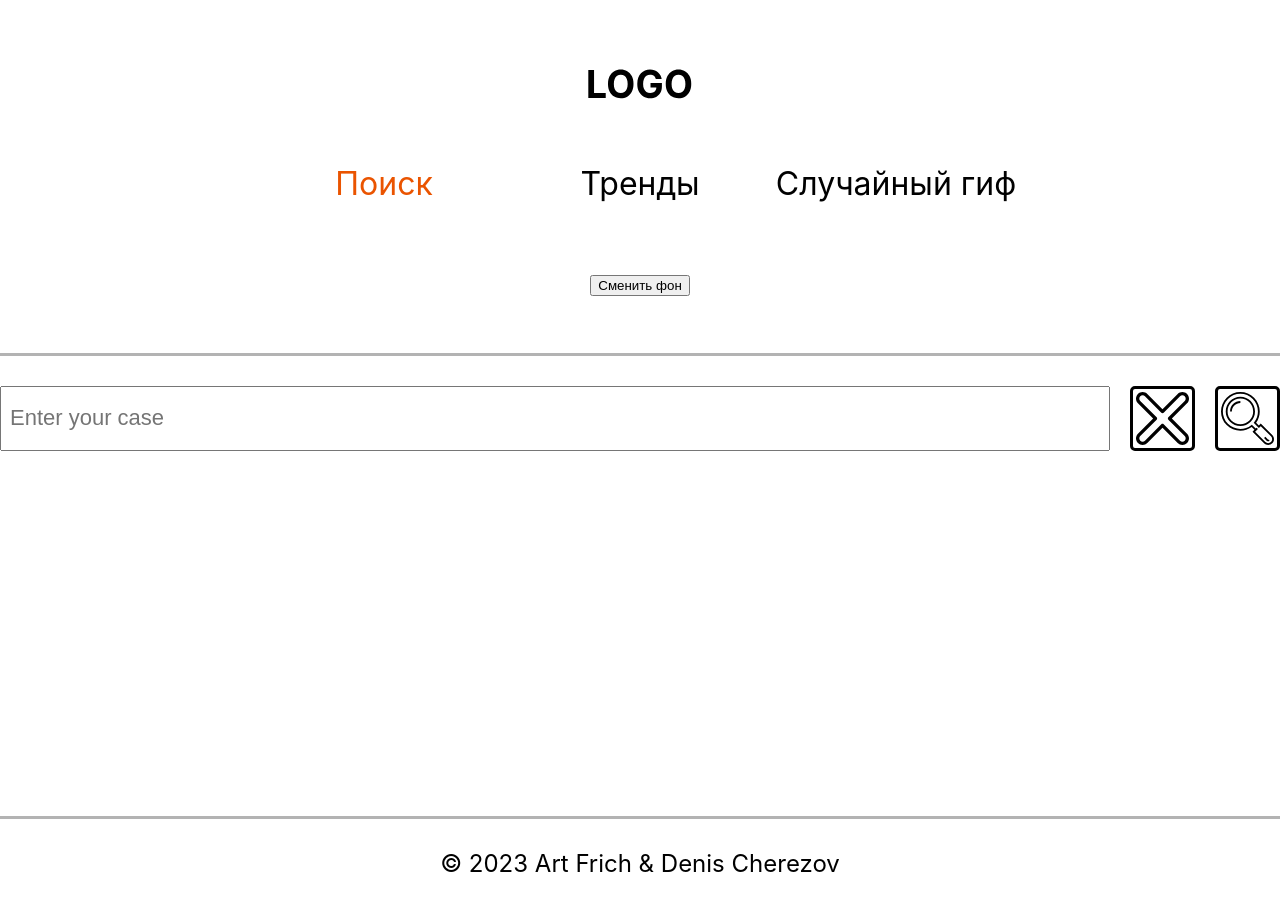
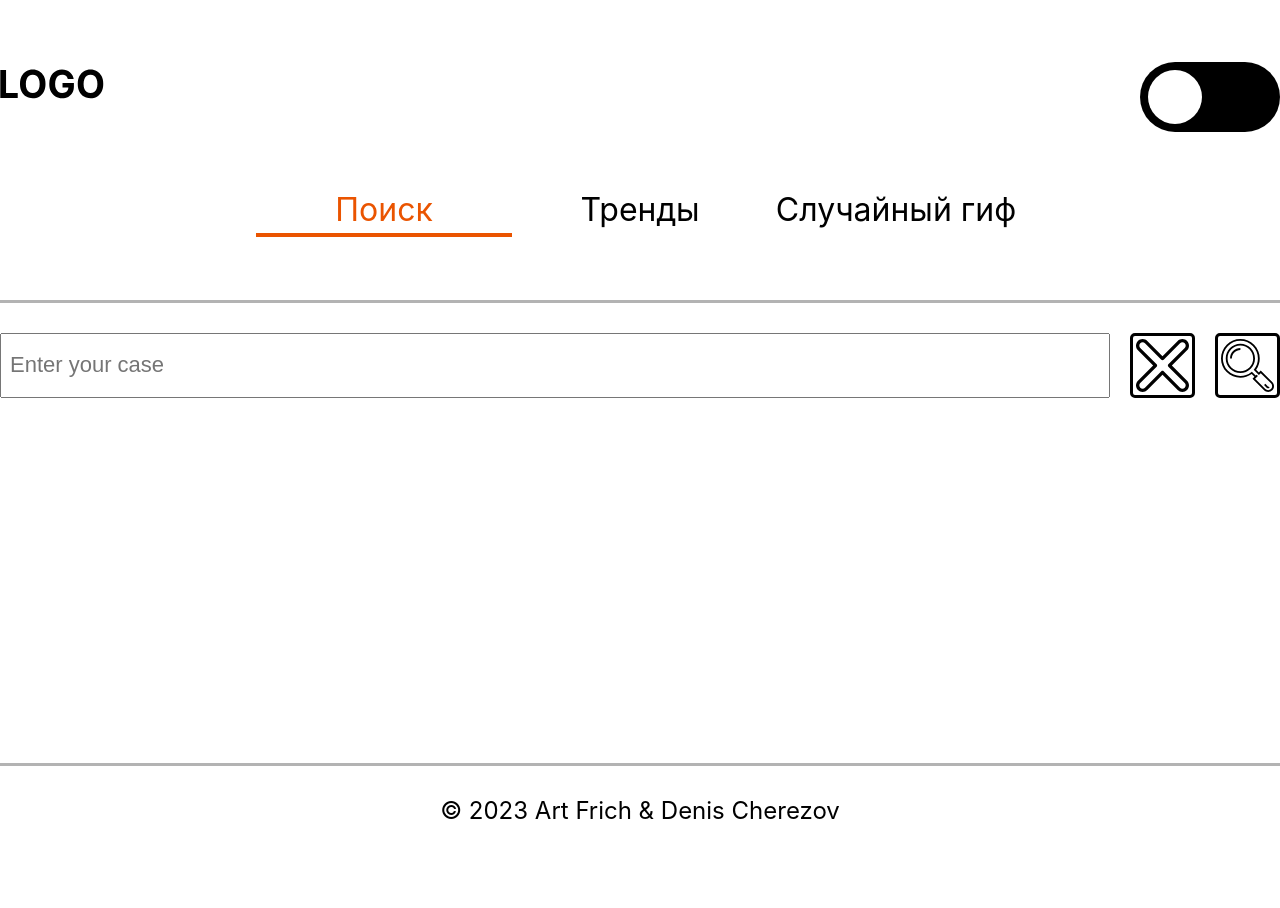
Before and after one commit to Art-Frich/Gifs-from-Giphy, a React (Create React App) app: page /search in a window 1280 px wide. After the commit the page ends 855 px from the top, so only its background shows below. Built offline with nearby package versions, Linux system fonts and the light colour scheme.

Commit message:
feat: dark-mode

```diff
--- a/src/components/Header.css
+++ b/src/components/Header.css
@@ -1,13 +1,4 @@
-:root {
-  --link-color:#000;
-  --link-hover-color:#ea5400
-}
-
-body.dark-mode {
-  --link-color:white
-}
-
-.header {
+.header{
   display: flex;
   flex-direction: column;
   align-items: center;
@@ -18,14 +9,22 @@ padding: 62px 0 57px;
   border-bottom: solid 3px rgba(128, 128, 128, 0.6);
 }
 
-.header__logo {
+.header__first-line{
+  width: 100%;
+
+  display: flex;
+  flex-direction: row;
+  justify-content: space-between;
+}
+
+.header__logo{
   display: block;
   width: 104px;
   height: 44px;
   object-fit: contain;
 }
 
-.header__links {
+.header__links{
   margin: 0;
   padding: 0;
 
@@ -38,49 +37,35 @@ justify-content: space-between;
   list-style: none;
 }
 
-.header__link {
-  display:block;
-  max-width:calc(1280px /3);
-  width:20vw;
+.header__link{
+  display: block;
+  max-width: calc(1280px / 3);
+  width: 20vw;
 
-  text-align:center;
+  text-align: center;
 
-  font-size:2em;
-  font-style:normal;
-  font-weight:400;
-  line-height:normal;
+  font-size: 2em;
+  font-style: normal;
+  font-weight: 400;
+  line-height: normal;
 
-  color:var(--link-color);
-  text-decoration:none;
+  color: var(--link-color);
+  text-decoration: none;
 
-  transition:opacity .2s linear, color .2s linear, font-size .1s linear
+  transition: opacity .2s linear, color .2s linear, font-size .1s linear;
 }
 
-.header__link_active {
-  color:#ea5400
+.header__link_active{
+  color: #EA5400;
+  border-bottom: #EA5400 4px solid;
+  padding-bottom: 4px;
 }
 
-.header__link:hover {
-  opacity:.9
+.header__link:hover{
+  opacity: 0.9;
+  color: #EA5400;
 }
 
-.header__link:focus {
-  outline:none
+.header__link:active{
+  font-size: 2.15em;
 }
-
-body {
-  transition:background-color .3s ease-in-out, color .3s ease-in-out
-}
-
-body.dark-mode {
-  background-color:black
-}
-
-body.dark-mode .header__link_active{
-  color:#ea5400
-}
-
-.header__link:hover {
-  color:#ea5400;
-  border-bottom:#ea5400 solid 4px
-}
--- a/src/components/Header.js
+++ b/src/components/Header.js
@@ -1,59 +1,46 @@
-import { useState } from 'react';
-import './Header.css';
-import logo from '../images/logo.svg';
-import { NavLink } from 'react-router-dom';
+import { NavLink } from "react-router-dom";
+import logo from "../images/logo.svg";
+import ThemeToggleElement from "./ThemeToggleElement";
+import "./Header.css";
 
 export default function Header() {
-    const [isDark, setIsDark] = useState(false);
+  const body = document.querySelector('.body');
 
-    const handleButtonClick = () => {
-        if (isDark) {
-            document.body.classList.remove('dark-mode');
-            setIsDark(false);
-        } else {
-            document.body.classList.add('dark-mode');
-            setIsDark(true);
-        }
+  const toggleThemeApp = () => {
+    body.classList.toggle("dark-mode");
   };
 
   return (
     <header className="header">
+      <div className="header__first-line">
         <img className="header__logo" src={logo} alt="logo" />
-            <nav>
+        <ThemeToggleElement onClick={ toggleThemeApp } />
+      </div>
+      <nav className="header__second-line">
         <ul className="header__links">
           <li>
-                        <NavLink
-                            to="/search"
-                            className={({ isActive }) =>
+            <NavLink to="/search" className={({ isActive }) =>
               isActive ? "header__link header__link_active" : "header__link"
-                            }
-                        >
+            }>
               Поиск
             </NavLink>
           </li>
           <li>
-                        <NavLink
-                            to="/trends"
-                            className={({ isActive }) =>
+            <NavLink to="/trends" className={({ isActive }) =>
               isActive ? "header__link header__link_active" : "header__link"
-                            }
-                        >
+            }>
               Тренды
             </NavLink>
           </li>
           <li>
-                        <NavLink
-                            to="/random-gif"
-                            className={({ isActive }) =>
+            <NavLink to="/random-gif" className={({ isActive }) =>
               isActive ? "header__link header__link_active" : "header__link"
-                            }
-                        >
+            }>
               Случайный гиф
             </NavLink>
           </li>
         </ul>
       </nav>
-            <button onClick={handleButtonClick}>Сменить фон</button>
     </header>
   );
 }
--- /dev/null
+++ b/src/components/ThemeToggleElement.css
@@ -0,0 +1,54 @@
+
+.checkbox {
+  --width: 140px;
+  --height: 70px;
+  --offset: 8px;
+  --first-color: #000;
+  --second-color: #fff;
+  --duration: .3s cubic-bezier(.47,1.64,.41,.8),
+      background-color  .2s linear;
+  cursor: pointer;
+}
+
+.checkbox:hover .checkbox__container::before {
+  transform: scale(.9);
+}
+
+
+.checkbox__input {
+  display: none;
+}
+
+.checkbox__input:checked ~ .checkbox__container {
+  background-color: var(--second-color);
+}
+
+.checkbox__input:checked ~ .checkbox__container::before {
+  background-color: var(--first-color);
+  left: calc(var(--width) - var(--height) + var(--offset));
+}
+
+.checkbox__input:hover:checked ~ .checkbox__container::before {
+width: calc(var(--height) - 2 * var(--offset));
+}
+
+.checkbox__container {
+  width: var(--width);
+  height: var(--height);
+  background-color: var(--first-color);
+  border-radius: var(--width);
+  position: relative;
+  transition: var(--duration);
+}
+
+.checkbox__container::before {
+  content: '';
+  width: calc(var(--height) - 2 * var(--offset));
+  height: calc(var(--height) - 2 * var(--offset));
+  position: absolute;
+  top: var(--offset);
+  left: var(--offset);
+  background-color: var(--second-color);
+  border-radius: var(--width);
+  transition: var(--duration);
+}
--- /dev/null
+++ b/src/components/ThemeToggleElement.js
@@ -0,0 +1,12 @@
+import { useEffect, useState } from 'react';
+import './ThemeToggleElement.css';
+
+export default function ThemeToggleElement({ onClick }){
+
+  return(
+    <label className="checkbox">
+      <input class="checkbox__input" type="checkbox" onChange={ onClick }/>
+      <div class="checkbox__container" />
+    </label>
+  )
+}
--- a/src/components/main-elements/Loader.css
+++ b/src/components/main-elements/Loader.css
@@ -58,6 +58,6 @@
   left: 10px;
   right: 10px;
   bottom: 10px;
-  background: #fff;
+  background: var(--background-color);
   border-radius: 50%;
 }
--- a/src/index.css
+++ b/src/index.css
@@ -1,3 +1,13 @@
+:root {
+  --link-color: #000;
+  --background-color: #fff;
+}
+
+.dark-mode {
+  --link-color: #fff;
+  --background-color: #000;
+}
+
 .body {
   margin: 0 auto;
   max-width: 1280px;
@@ -7,6 +17,9 @@
     sans-serif;
   -webkit-font-smoothing: antialiased;
   -moz-osx-font-smoothing: grayscale;
+
+  transition: background-color .3s ease-in-out, color .3s ease-in-out;
+  background-color: var(--background-color);
 }
 
 code {
```
Lines whose indentation alone changed are shown as unchanged.
